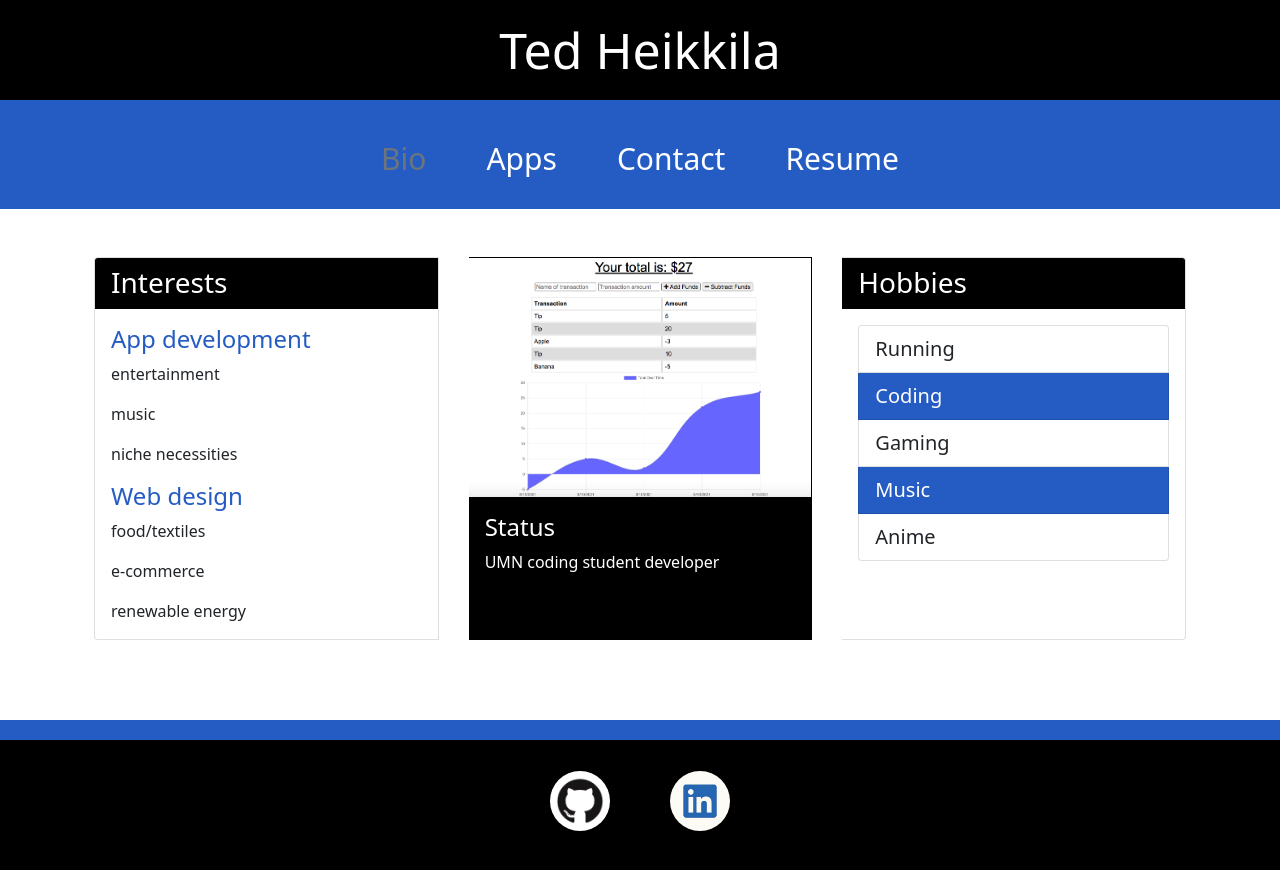
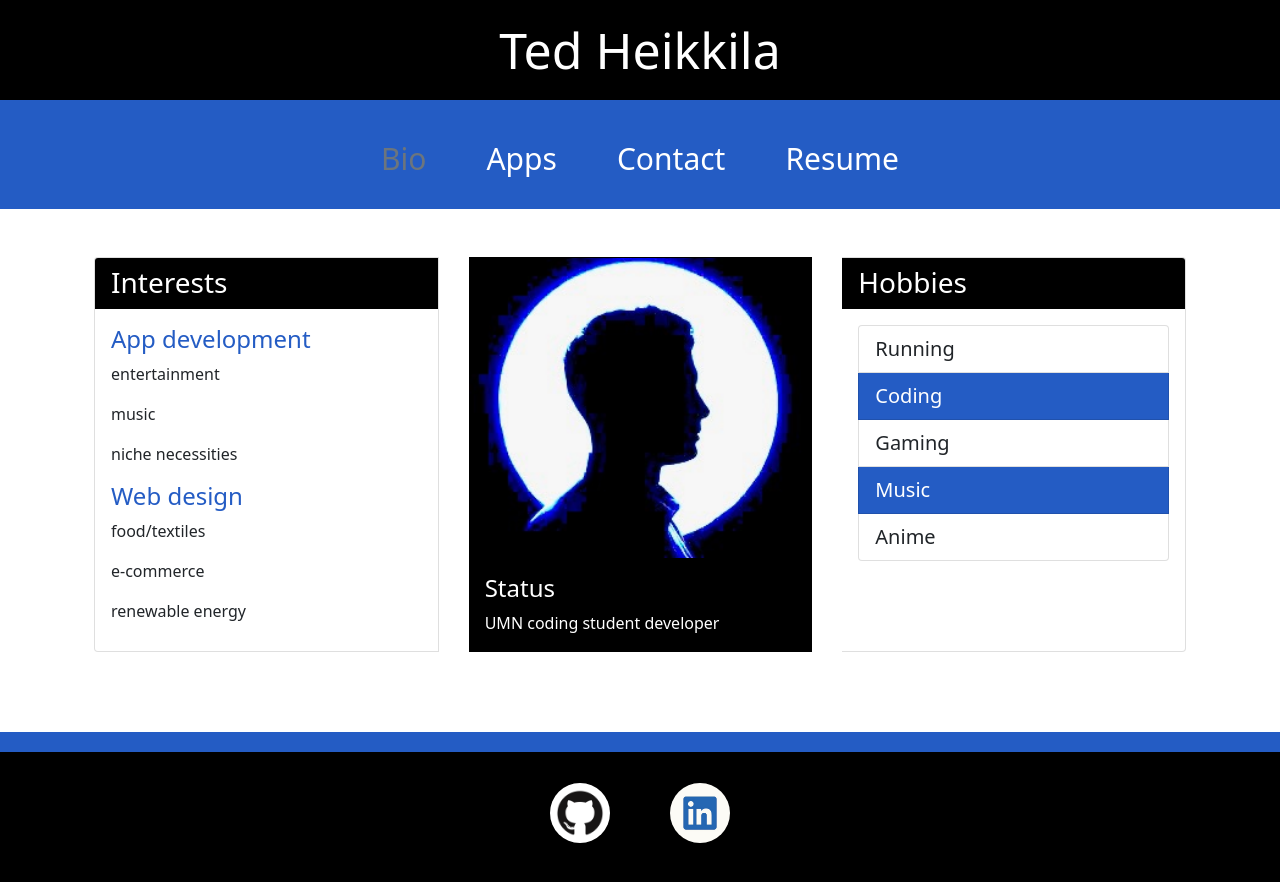
Before and after one commit to tedheikkila/react-portfolio, a React (Create React App) app: page / in a window 1280 px wide. Built offline with nearby package versions, Linux system fonts and the light colour scheme.

Commit message:
updated bio img w/dims and more styling

```diff
--- a/package.json
+++ b/package.json
@@ -2,7 +2,6 @@
   "name": "react-portfolio",
   "version": "0.1.0",
   "private": true,
-  "homepage": "https://tedheikkila.github.io/react-portfolio",
   "dependencies": {
     "@testing-library/jest-dom": "^5.14.1",
     "@testing-library/react": "^11.2.7",
--- a/src/App.css
+++ b/src/App.css
@@ -60,6 +60,11 @@
 #img-card  {
     background-color: black;
     color: white
+}
+
+.avatar-img {
+    width: 100%;
+    object-fit: cover;
 }
 
 #hobbies-header, #interests-header {
--- a/src/components/pages/Bio.js
+++ b/src/components/pages/Bio.js
@@ -19,8 +19,7 @@ export default function Bio() {
           </div>
         </div>
         <div className="card" id="img-card">
-          <img className="card-img-top img-fluid"
-                src="/assets/images/ez-budget.png" alt="Avatar Icon"/>
+          <img className="avatar-img" src="/assets/images/avatar.png" height="300" width="200" alt="Avatar Icon"/>
           <div className="card-body">
             <h4 className="card-title" id="status-title">Status</h4>
             <p className="card-text">
```
